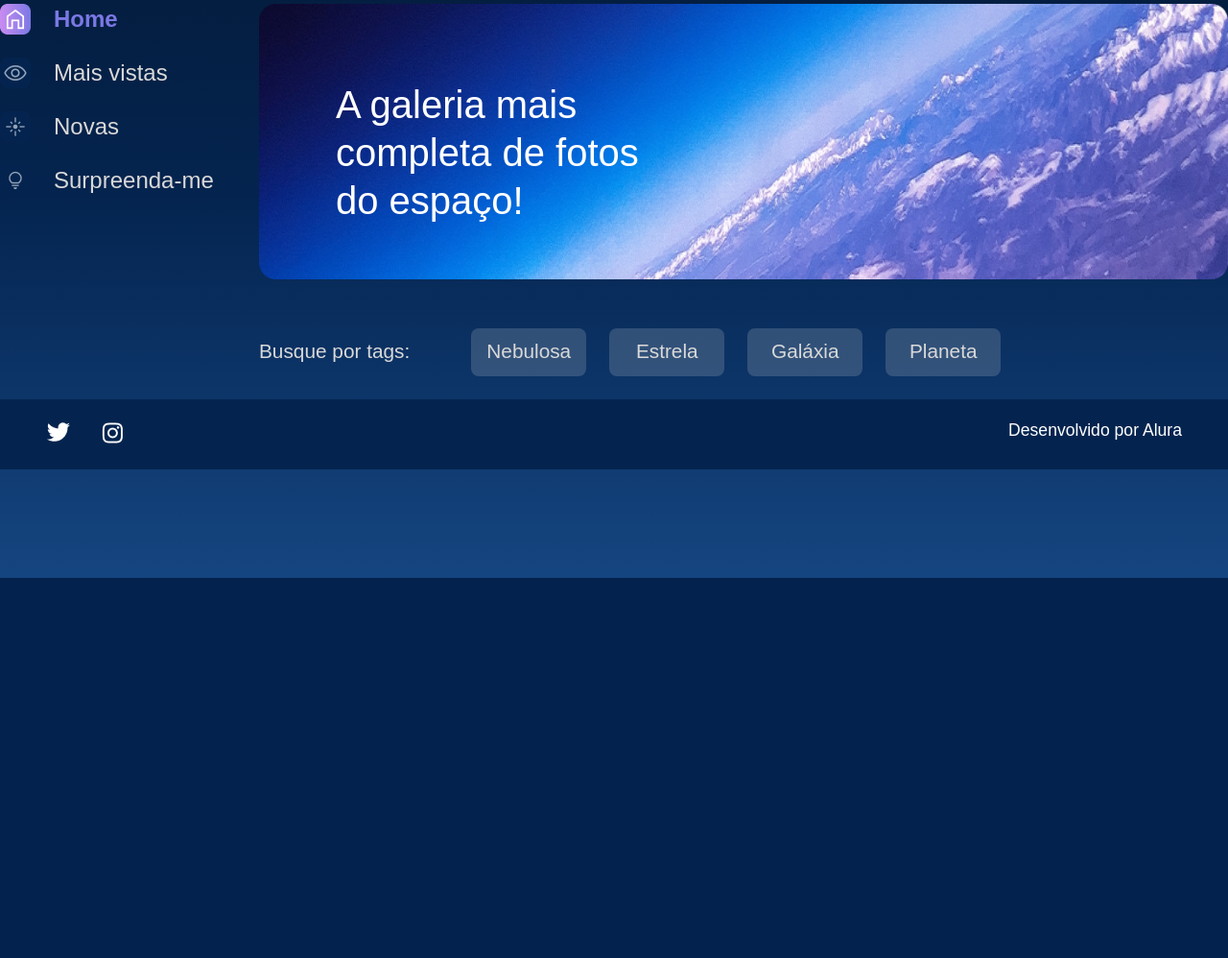
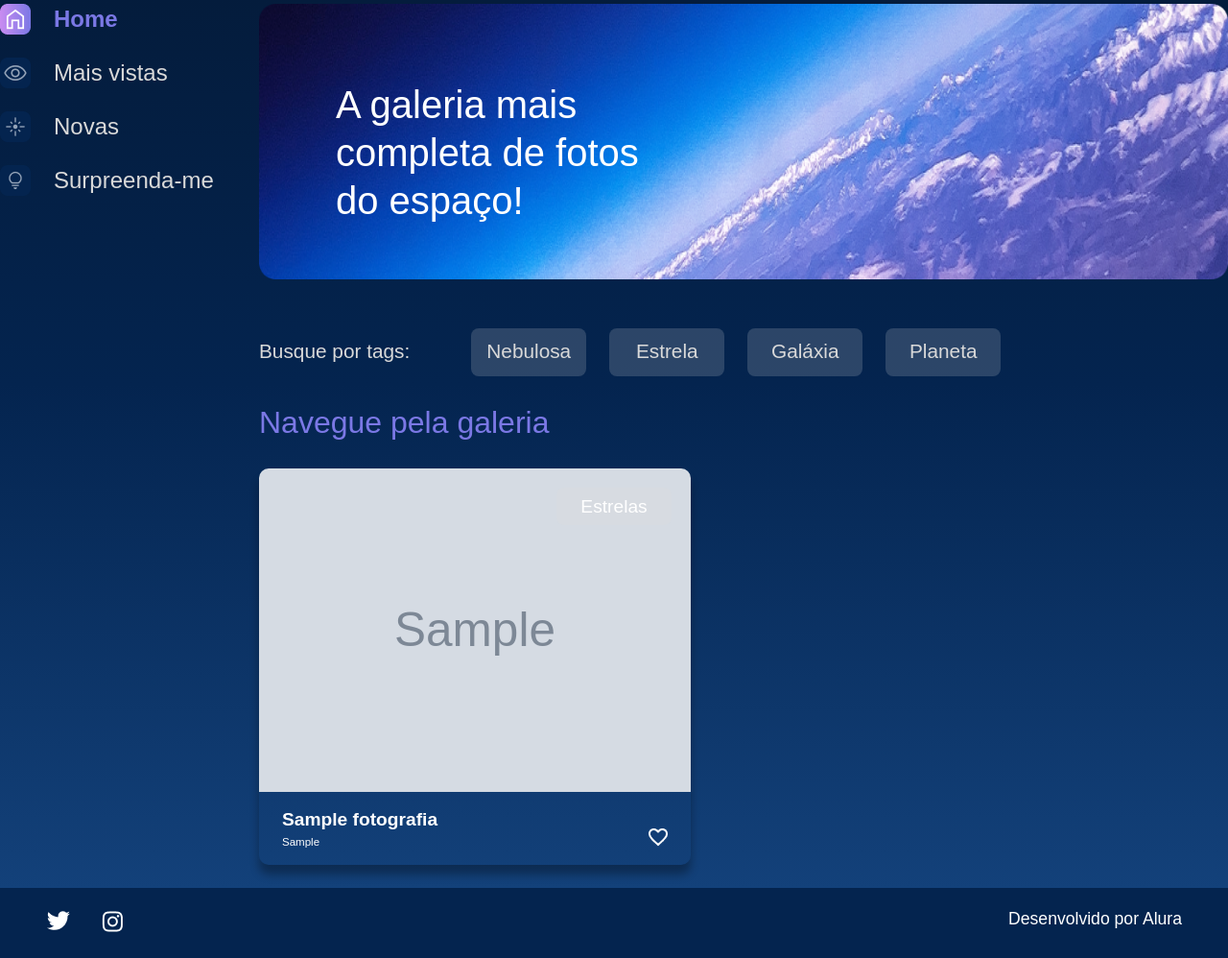
Before and after one commit to bfernandodco/alura_django, a Django app: page / in a window 1280 px wide. Shown: the part 198-1196 px from the top of the page at 96% size. Before the commit the page ends 800 px from the top, so only its background shows below. Run offline with Django 4.2, Linux system fonts and the light colour scheme; tables that the repository leaves empty hold one stand-in row (values such as "Sample post"); grey boxes marked "Sample" are stand-in pictures.

Commit message:
Implementado lista de imagens de galáxias

```diff
--- a/galeria/urls.py
+++ b/galeria/urls.py
@@ -4,5 +4,5 @@ from galeria.views import imagem
 
 urlpatterns = [
     path('', index, name='index'),
-    path('imagem/', imagem, name='imagem'),
+    path('imagem/<int:foto_id>', imagem, name='imagem'),
 ]
--- a/galeria/views.py
+++ b/galeria/views.py
@@ -1,7 +1,10 @@
-from django.shortcuts import render
+from django.shortcuts import get_object_or_404, render
+from galeria.models import Fotografia
 
 def index(request):
-    return render(request, 'galeria/index.html')
+    fotografias = Fotografia.objects.all()
+    return render(request, 'galeria/index.html', {"cards": fotografias})
 
-def imagem(request):
-    return render(request, 'galeria/imagem.html')
+def imagem(request, foto_id):
+    fotografia = get_object_or_404(Fotografia, pk=foto_id)
+    return render(request, 'galeria/imagem.html', {"fotografia": fotografia})
--- a/templates/galeria/index.html
+++ b/templates/galeria/index.html
@@ -37,19 +37,20 @@
                     </ul>
                 </section>
                 <section class="galeria">
-                    {% for foto_id, info in cards.items %}
+                    {% if cards %}
+                        {% for fotografia in cards %}
                             <div class="cards">
                                 <h2 class="cards__titulo">Navegue pela galeria</h2>
                                 <ul class="cards__lista">
                                     <li class="card">
-                                    <a href="{% url 'imagem' %}">
-                                        <img class="card__imagem" src="{% static '/assets/imagens/galeria/carina-nebula.png' %}" alt="foto">
+                                        <a href="{% url 'imagem' fotografia.id %}">
+                                            <img class="card__imagem" src="{% static '/assets/imagens/galeria/'%}{{ fotografia.foto }}" alt="foto">
                                         </a>
                                         <span class="card__tag">Estrelas</span>
                                         <div class="card__info">
-                                        <p class="card__titulo">{{ info.nome }}</p>
+                                            <p class="card__titulo">{{ fotografia.nome }}</p>
                                             <div class="card__texto">
-                                            <p class="card__descricao">{{ info.legenda }}</p>
+                                                <p class="card__descricao">{{ fotografia.legenda }}</p>
                                                 <span>
                                                     <img src="{% static '/assets/ícones/1x/favorite_outline.png' %}" alt="ícone de coração">
                                                 </span>
@@ -57,6 +58,7 @@
                                         </div>
                                     </li>
                         {% endfor %}
+                    {% else %} {% endif %}
                                 </ul>
                             </div>
                 </section>
```
Also changed, not shown: templates/galeria/imagem.html (+4 -4 lines), 1 other file. Lines whose indentation alone changed are shown as unchanged.
